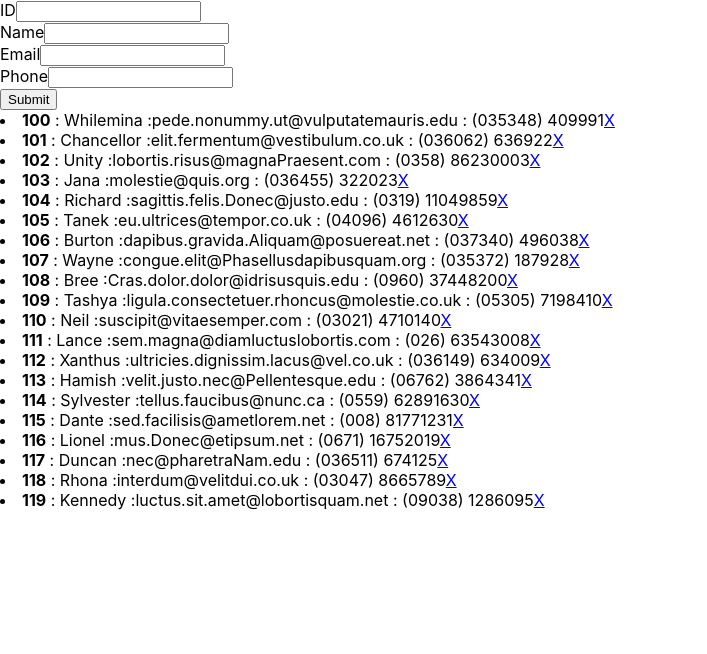
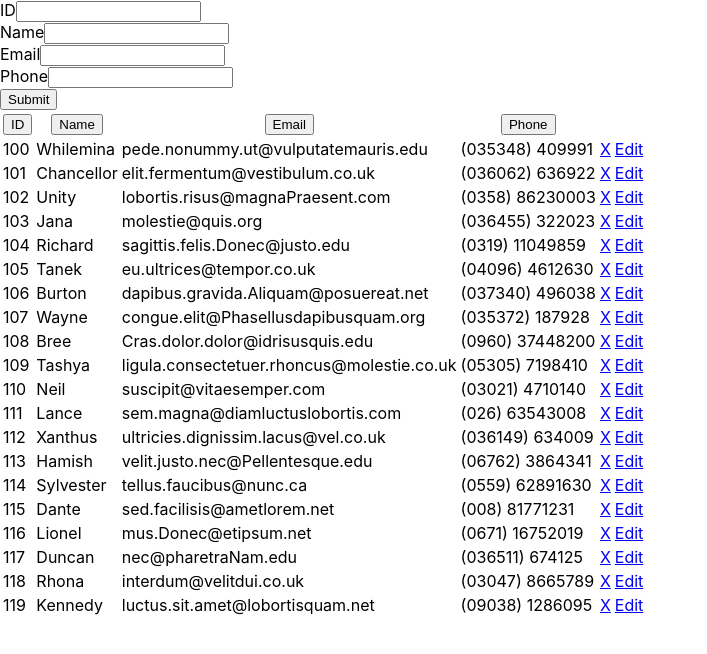
Before and after one commit to bishre/react-form-nord, a React (Create React App) app: page / in a window 1280 px wide. Shown: the top 654 px of the page, without its empty margins (0-707 px from the left). Built offline with nearby package versions, Linux system fonts and the light colour scheme.

Commit message:
added sort functionality

```diff
--- a/src/App.js
+++ b/src/App.js
@@ -8,6 +8,8 @@ class App extends Component {
   constructor() {
     super();
     this.state = {
+      isEdit: 0,
+      program:[{id:'', name:'', email:'', phone:''}],
       programs:[]
     }
   }
@@ -25,11 +27,46 @@ class App extends Component {
     programs.splice(index, 1);
     this.setState({programs:programs})
   }
+  handleEditProgram(project) {
+    this.setState({
+      program: project,
+      isEdit: project.id
+    });
+    console.log(this.state.program);
+  }
+  handleChange(text) {
+    this.setState({
+      program:text
+    })
+  }
+  handleProgramUpdate(program) {
+    let programs=this.state.programs;
+    let index=programs.findIndex(x=>x.id===program.id);
+    programs.splice(index, 1);
+    programs.push(program);
+    this.setState({programs:programs})
+  }
+  sortBy(key) {
+    let programs=this.state.programs;
+    this.setState({
+      programs: programs.sort((a,b)=>a[key]>b[key])
+    })
+  }
   render() {
     return (
       <div className="App">
-        <AddProgram addProgram={this.handleAddPrograms.bind(this)} />
-        <Programs programs={this.state.programs} onDelete={this.handleDeleteProgram.bind(this)}/>
+        <AddProgram
+          addProgram={this.handleAddPrograms.bind(this)}
+          {...this.state}
+          changeValue={this.handleChange.bind(this)}
+          onProgramUpdate={this.handleProgramUpdate.bind(this)}
+        />
+        <Programs
+          programs={this.state.programs}
+          onDelete={this.handleDeleteProgram.bind(this)}
+          onEdit={this.handleEditProgram.bind(this)}
+          sortBy={this.sortBy.bind(this)}
+        />
       </div>
     );
   }
--- a/src/Components/AddProgram.js
+++ b/src/Components/AddProgram.js
@@ -1,6 +1,5 @@
 import React, { Component } from 'react';
 // import ProgramItem from './Components/ProgramItem.js';
-import uuid from 'uuid';
 
 class AddProgram extends Component {
   constructor() {
@@ -12,6 +11,16 @@ class AddProgram extends Component {
   handleSubmit(e) {
     if(this.refs.id.value===''){
       alert('Title is required');
+    }
+
+    else if(this.props.isEdit) {
+      var updatedProgram = {
+        id: this.props.isEdit,
+        name: this.refs.name.value,
+        email: this.refs.email.value,
+        phone: this.refs.phone.value
+      }
+      this.props.onProgramUpdate(updatedProgram);
     }
     else {
       this.setState({
@@ -26,22 +35,25 @@ class AddProgram extends Component {
     }
     e.preventDefault();
   }
+  onChange(e) {
+    this.props.changeValue(e.target.value);
+  }
   render() {
     return (
       <form onSubmit={this.handleSubmit.bind(this)}>
         <div>
           <label>ID</label>
-          <input type='text' ref='id'/>
+          <input type='text' value={this.props.program.id} ref='id' onChange={this.onChange.bind(this)}/>
         </div>
         <div>
           <label>Name</label>
-          <input type='text' ref='name'/>
+          <input type='text' value={this.props.program.name} ref='name' onChange={this.onChange.bind(this)}/>
         </div><div>
           <label>Email</label>
-          <input type='text' ref='email'/>
+          <input type='text' value={this.props.program.email} ref='email' onChange={this.onChange.bind(this)}/>
         </div><div>
           <label>Phone</label>
-          <input type='text' ref='phone'/>
+          <input type='text' value={this.props.program.phone} ref='phone' onChange={this.onChange.bind(this)}/>
         </div>
         <input type='submit' value='Submit' />
       </form>
--- a/src/Components/ProgramItem.js
+++ b/src/Components/ProgramItem.js
@@ -4,12 +4,22 @@ class ProgramItem extends Component {
   deleteItem(id) {
     this.props.onDelete(id);
   }
+  editItem(project) {
+    this.props.onEdit(project);
+  }
   render() {
     return (
+      // <div>
+      //   <td>{this.props.project.id}</td>
+      //   <td>{this.props.project.name}</td>
+      //   <td>{this.props.project.email}</td>
+      //   <td>{this.props.project.phone}</td>
+      // </div>
       <li>
-        <strong>{this.props.project.id}</strong> : {this.props.project.name} :
-        {this.props.project.email} : {this.props.project.phone}
+        // <strong>{this.props.project.id}</strong> : {this.props.project.name} :
+        // {this.props.project.email} : {this.props.project.phone}
         <a href="#" onClick={this.deleteItem.bind(this, this.props.project.id)}>X</a>
+        <a href="#" onClick={this.editItem.bind(this, this.props.project)}>Edit</a>
       </li>
     );
   }
--- a/src/Components/Programs.js
+++ b/src/Components/Programs.js
@@ -1,22 +1,61 @@
 import React, { Component } from 'react';
-import ProgramItem from './ProgramItem.js';
+// import ProgramItem from './ProgramItem.js';
 
 class Programs extends Component {
   deleteProgram(id) {
     this.props.onDelete(id);
   }
+  editProgram(project) {
+    this.props.onEdit(project);
+  }
   render() {
-    let programitems;
-    if (this.props.programs) {
-      programitems=this.props.programs.map(program=> {
-        return (
-          <ProgramItem onDelete={this.deleteProgram.bind(this)} key={program.id} project={program}/>
-        );
-      });
-    }
+    // let programitems = this.props.programs;
+    // if (this.props.programs) {
+    //   programitems=this.props.programs.map(program=> {
+    //     return (
+    //       <ProgramItem
+    //       onDelete={this.deleteProgram.bind(this)}
+    //       onEdit={this.editProgram.bind(this)}
+    //       key={program.id}
+    //       project={program}
+    //       />
+    //     );
+    //   });
+    // }
     return (
       <div className="Programs">
-        {programitems}
+        <table>
+          <thead>
+            <tr>
+            <th>
+              <button onClick={()=>this.props.sortBy('id')}>ID</button>
+            </th>
+            <th>
+              <button onClick={()=>this.props.sortBy('name')}>Name</button>
+            </th>
+            <th>
+              <button onClick={()=>this.props.sortBy('email')}>Email</button>
+            </th>
+            <th>
+              <button onClick={()=>this.props.sortBy('phone')}>Phone</button>
+            </th>
+            </tr>
+          </thead>
+          <tbody>
+            {
+              this.props.programs.map(program=>(
+                <tr>
+                  <td>{program.id}</td>
+                  <td>{program.name}</td>
+                  <td>{program.email}</td>
+                  <td>{program.phone}</td>
+                  <td><a href="#" onClick={this.deleteProgram.bind(this, program.id)}>X</a></td>
+                  <td><a href="#" onClick={this.editProgram.bind(this, program)}>Edit</a></td>
+                </tr>
+              ))
+          }
+          </tbody>
+        </table>
       </div>
     );
   }
```
